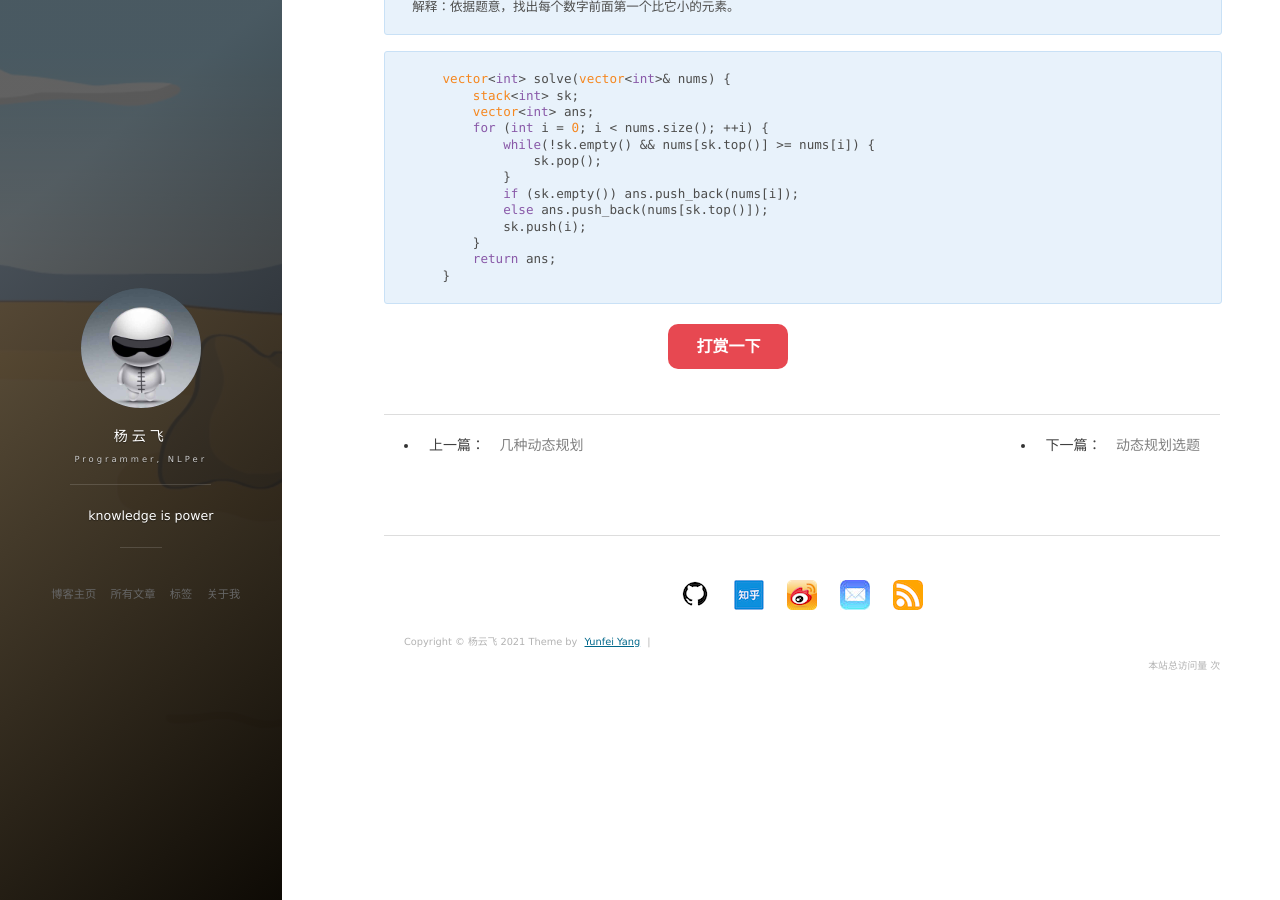
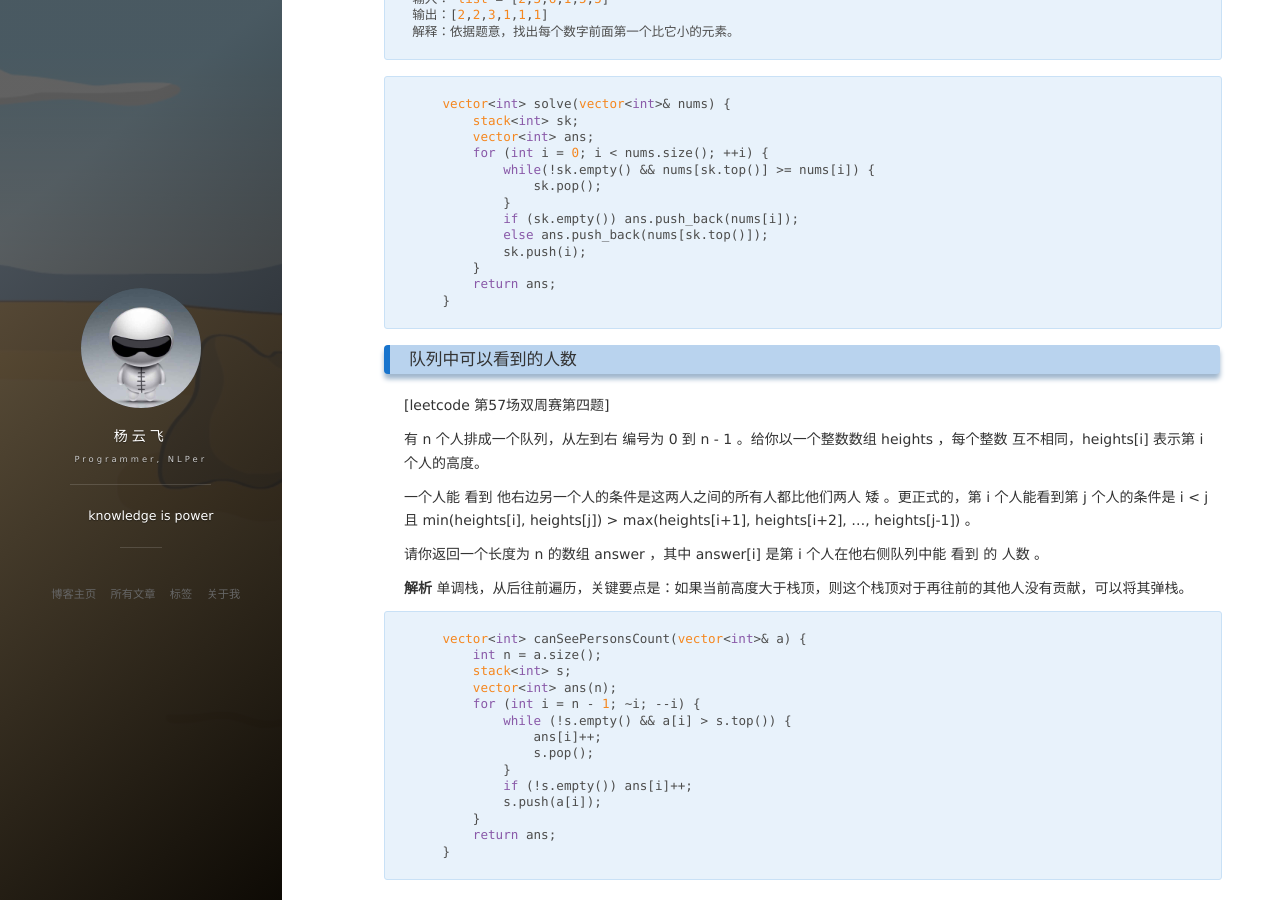
Before and after one commit to king-yyf/king-yyf.github.io, a Jekyll site: the page built from _posts/2021-03-15-que_stk.md, in a window 1280 px wide and 900 px high, scrolled down 5040 px. Built offline with Jekyll 4.4.1, drawn with Linux system fonts in a browser that asks for light colours; nearby versions of some CDN libraries; comment, search, counter and statistics services are not loaded.

Commit message:
add example to stack_que

````diff
--- a/_posts/2021-03-15-que_stk.md
+++ b/_posts/2021-03-15-que_stk.md
@@ -19,6 +19,7 @@ Index
 - [连续子序列的最大和](#连续子序列的最大和)
 - [和至少为 K 的最短子数组](#和至少为k的最短子数组)
 - [左边区间第一个比它小的数](#左边区间第一个比它小的数)
+- [队列中可以看到的人数](#队列中可以看到的人数)
 
 <!-- /TOC -->
 
@@ -279,3 +280,33 @@ int maxSum(vector<int>& nums, int m) {
         return ans;
     }
 ```
+
+
+### 队列中可以看到的人数
+
+[leetcode 第57场双周赛第四题]
+
+有 n 个人排成一个队列，从左到右 编号为 0 到 n - 1 。给你以一个整数数组 heights ，每个整数 互不相同，heights[i] 表示第 i 个人的高度。
+
+一个人能 看到 他右边另一个人的条件是这两人之间的所有人都比他们两人 矮 。更正式的，第 i 个人能看到第 j 个人的条件是 i < j 且 min(heights[i], heights[j]) > max(heights[i+1], heights[i+2], ..., heights[j-1]) 。
+
+请你返回一个长度为 n 的数组 answer ，其中 answer[i] 是第 i 个人在他右侧队列中能 看到 的 人数 。
+
+**解析** 单调栈，从后往前遍历，关键要点是：如果当前高度大于栈顶，则这个栈顶对于再往前的其他人没有贡献，可以将其弹栈。
+
+```c++
+    vector<int> canSeePersonsCount(vector<int>& a) {
+        int n = a.size();
+        stack<int> s;
+        vector<int> ans(n);
+        for (int i = n - 1; ~i; --i) {
+            while (!s.empty() && a[i] > s.top()) {
+                ans[i]++;
+                s.pop();
+            }
+            if (!s.empty()) ans[i]++;
+            s.push(a[i]);
+        }
+        return ans;
+    }
+```
````
